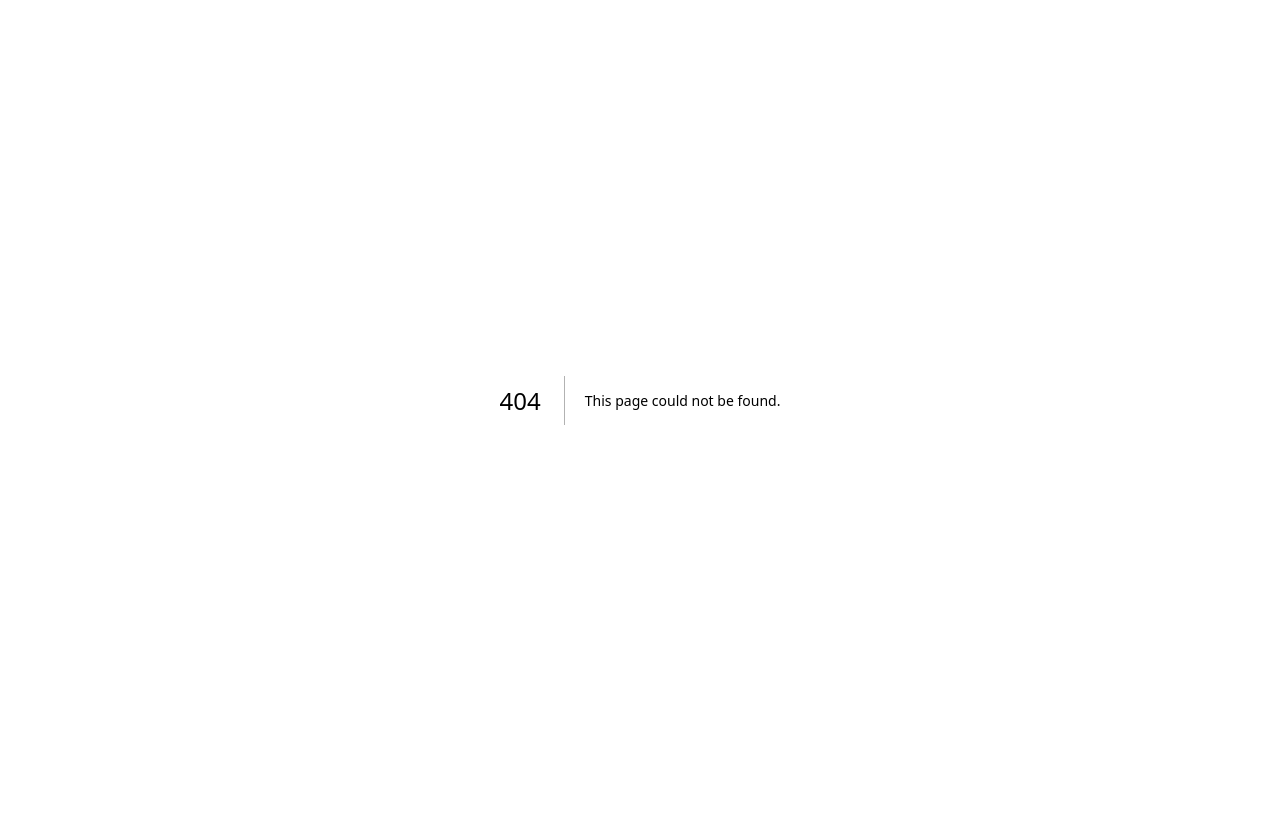
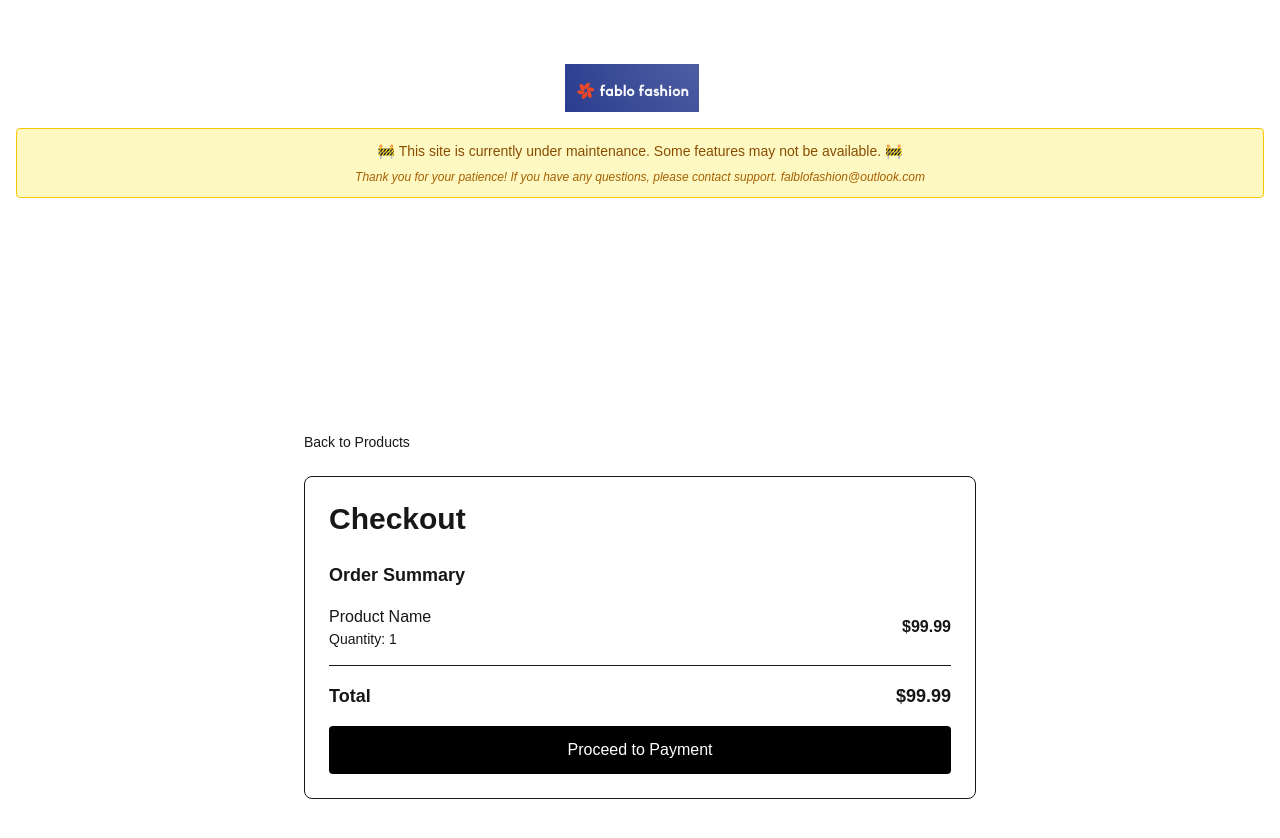
Before and after one commit to fablofashion29/nextjs-boilerplate, a Next.js app: page /checkout in a window 1280 px wide. Before the commit this address had no page. Shown: the top 838 px of the page. Before the commit the page ends 800 px from the top, so only its background shows below. Built offline with nearby package versions, Linux system fonts and the light colour scheme.

Commit message:
Add Checkout Page

```diff
--- /dev/null
+++ b/app/checkout/layout.tsx
@@ -0,0 +1,17 @@
+import PageHeader from "@/components/Page/PageHeader";
+import MaintenanceBanner from "@/components/Blocks/MaintenanceBanner";
+import React from "react";
+
+export default function CheckoutLayout({
+    children,
+}: Readonly<{
+    children: React.ReactNode;
+}>) {
+    return (
+        <div className="max-w-7xl mx-auto py-12 px-4 checkout-layout">
+            <PageHeader logoSrc="/fablo-fashion.png" altText="Fablo Fashion Logo" />
+            <MaintenanceBanner />
+            {children}
+        </div>
+    );
+}
--- /dev/null
+++ b/app/checkout/page.tsx
@@ -0,0 +1,43 @@
+import React from "react";
+import Link from "next/link";
+// import { Button } from "@/components/ui/button";
+// import { ArrowLeft } from "lucide-react"
+
+export default function CheckoutPage() {
+  return (
+    <main className="flex min-h-screen flex-col items-center justify-center p-8">
+      <div className="max-w-2xl w-full space-y-6">
+        <Link href="/" className="inline-flex items-center gap-2 text-sm text-muted-foreground hover:text-foreground">
+          {/* <ArrowLeft className="h-4 w-4" /> */}
+          Back to Products
+        </Link>
+
+        <div className="border rounded-lg p-6 space-y-6">
+          <h1 className="text-3xl font-bold">Checkout</h1>
+
+          <div className="space-y-4">
+            <div className="border-b pb-4">
+              <h2 className="text-lg font-semibold mb-4">Order Summary</h2>
+              <div className="flex justify-between items-center">
+                <div>
+                  <p className="font-medium">Product Name</p>
+                  <p className="text-sm text-muted-foreground">Quantity: 1</p>
+                </div>
+                <p className="font-semibold">$99.99</p>
+              </div>
+            </div>
+
+            <div className="flex justify-between items-center text-lg font-bold">
+              <span>Total</span>
+              <span>$99.99</span>
+            </div>
+
+            <button className="w-full bg-black text-white py-3 rounded hover:bg-gray-800 transition" disabled>
+              Proceed to Payment
+            </button>
+          </div>
+        </div>
+      </div>
+    </main>
+  )
+}
--- /dev/null
+++ b/components/Blocks/MaintenanceBanner.tsx
@@ -0,0 +1,19 @@
+import React from 'react';
+
+type MaintenanceBannerProps = {
+    logoSrc: string;
+    altText?: string;
+};
+
+const MaintenanceBanner: React.FC<MaintenanceBannerProps> = () => (
+    <div className="bg-yellow-100 border border-yellow-400 text-yellow-800 p-3 rounded mb-4 text-center">
+        <p className="text-sm">
+            🚧 This site is currently under maintenance. Some features may not be available. 🚧
+        </p>
+        <div className="mt-2 text-xs text-yellow-700 italic">
+            Thank you for your patience! If you have any questions, please contact support. falblofashion@outlook.com
+        </div>
+    </div>
+);
+
+export default MaintenanceBanner;
--- a/components/ProductCard.tsx
+++ b/components/ProductCard.tsx
@@ -3,6 +3,7 @@ import Image from "next/image";
 import Link from "next/link";
 import React from "react";
 import { Product } from "../lib/products";
+import { useState } from "react";
 
 type Props = {
   product: Product;
@@ -12,6 +13,18 @@ type Props = {
 export default function ProductCard({ product, onAdd }: Props) {
   console.log("Rendering product:", product);
   console.log("Product image URL:", product.image);
+  const [isAdding, setIsAdding] = useState(false);
+
+  const handleAddToCart = async (product: Product) => {
+    console.log("Adding product to cart:", product);
+    setIsAdding(true);
+    onAdd(product);
+     // Simulate adding to cart (replace with your actual cart logic)
+    await new Promise((resolve) => setTimeout(resolve, 1500));
+    setIsAdding(false);
+   // setIsAdding(false);
+  };
+
   return (
     <div className="border rounded-lg p-4 flex flex-col gap-3">
       <Link href={`/products/${product.id}`} className="w-full h-40 relative bg-gray-100 flex items-center justify-center rounded overflow-hidden">
@@ -35,10 +48,11 @@ export default function ProductCard({ product, onAdd }: Props) {
         <div className="font-medium">{(product.price / 100).toLocaleString(undefined, { style: 'currency', currency: 'USD' })}</div>
         <button
           type="button"
-          onClick={() => onAdd(product)}
-          className="bg-black text-white rounded px-3 py-1 text-sm hover:opacity-90"
+          onClick={() => handleAddToCart(product)}
+          disabled={isAdding}
+          className="bg-black text-white rounded px-3 py-1 cursor-pointer text-sm hover:opacity-90"
         >
-          Add
+          {isAdding ? "Adding..." : "Add to Cart"}
         </button>
       </div>
     </div>
--- a/components/Storefront.tsx
+++ b/components/Storefront.tsx
@@ -5,6 +5,7 @@ import Header from "./Header";
 import Navigation from "./Navigation";
 import { products as defaultProducts, Product } from "../lib/products";
 import Banner from "./Banner";
+import { useRouter } from "next/navigation";
 
 type CartItem = { product: Product; quantity: number };
 
@@ -12,6 +13,7 @@ export default function Storefront({ products }: { products?: Product[] }) {
   const [cartOpen, setCartOpen] = useState(false);
   const [cart, setCart] = useState<CartItem[]>([]);
   const [flashMessage, setFlashMessage] = useState<string | null>(null);
+const router = useRouter()
 
   useEffect(() => {
     try {
@@ -25,7 +27,16 @@ export default function Storefront({ products }: { products?: Product[] }) {
     }
   }, []);
 
-  const addToCart = (product: Product) => {
+  const handleCheckout = () => {
+    // Redirect to checkout page or handle checkout logic
+    console.log('Proceeding to checkout with ' + cart.length + ' items.');
+    router.push("/checkout")
+  };
+
+  const addToCart = async (product: Product) => {
+    setFlashMessage('Product added to cart');
+    sessionStorage.setItem('flashMessage', 'Product added to cart');
+
     setCart((prev) => {
       const found = prev.find((p) => p.product.id === product.id);
       if (found) {
@@ -96,7 +107,9 @@ export default function Storefront({ products }: { products?: Product[] }) {
                 <div className="font-semibold">{(total/100).toLocaleString(undefined, { style: 'currency', currency: 'USD' })}</div>
               </div>
 
-              <button className="bg-black text-white py-2 rounded mt-2">Checkout</button>
+              <button className="bg-black text-white cursor-pointer py-2 rounded mt-2"
+              onClick={handleCheckout}>
+                Checkout</button>
             </div>
           )}
         </aside>
```
